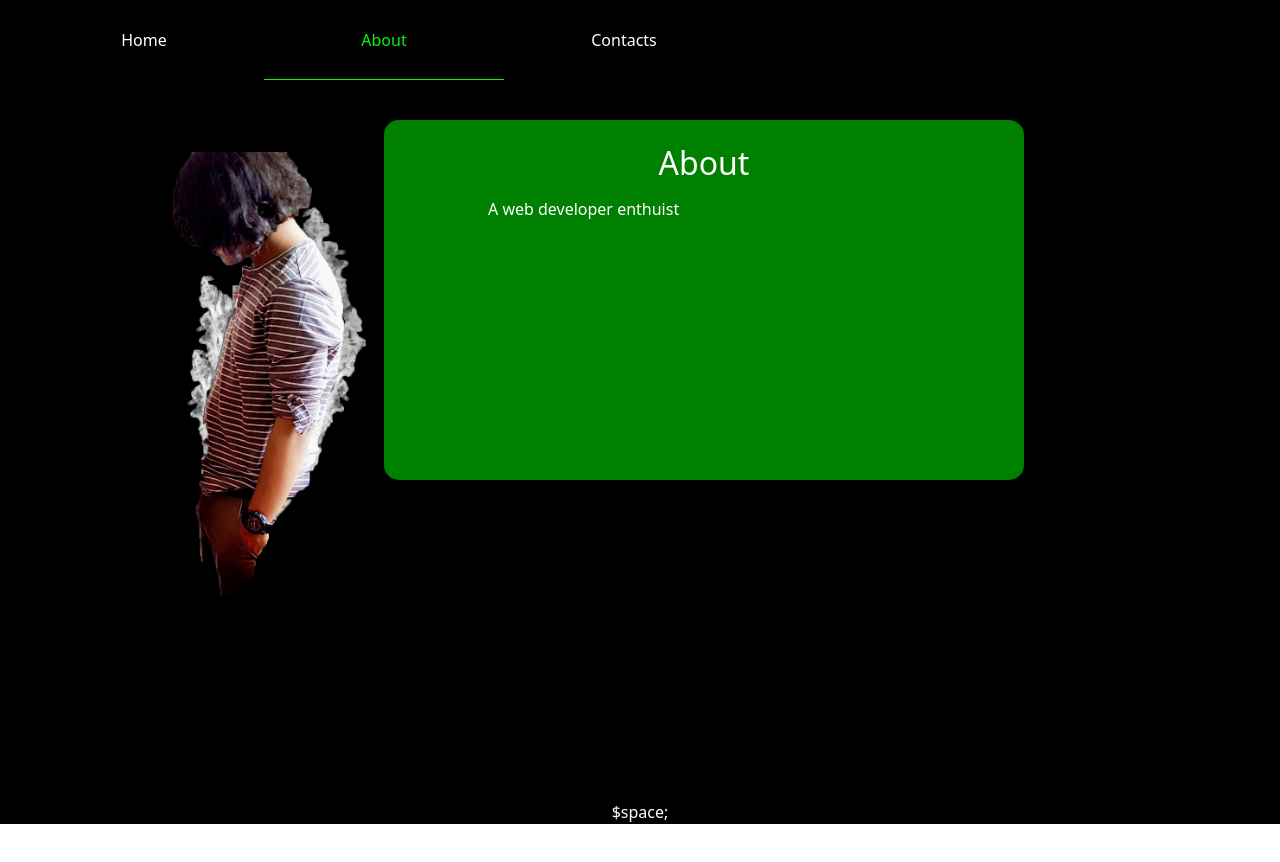
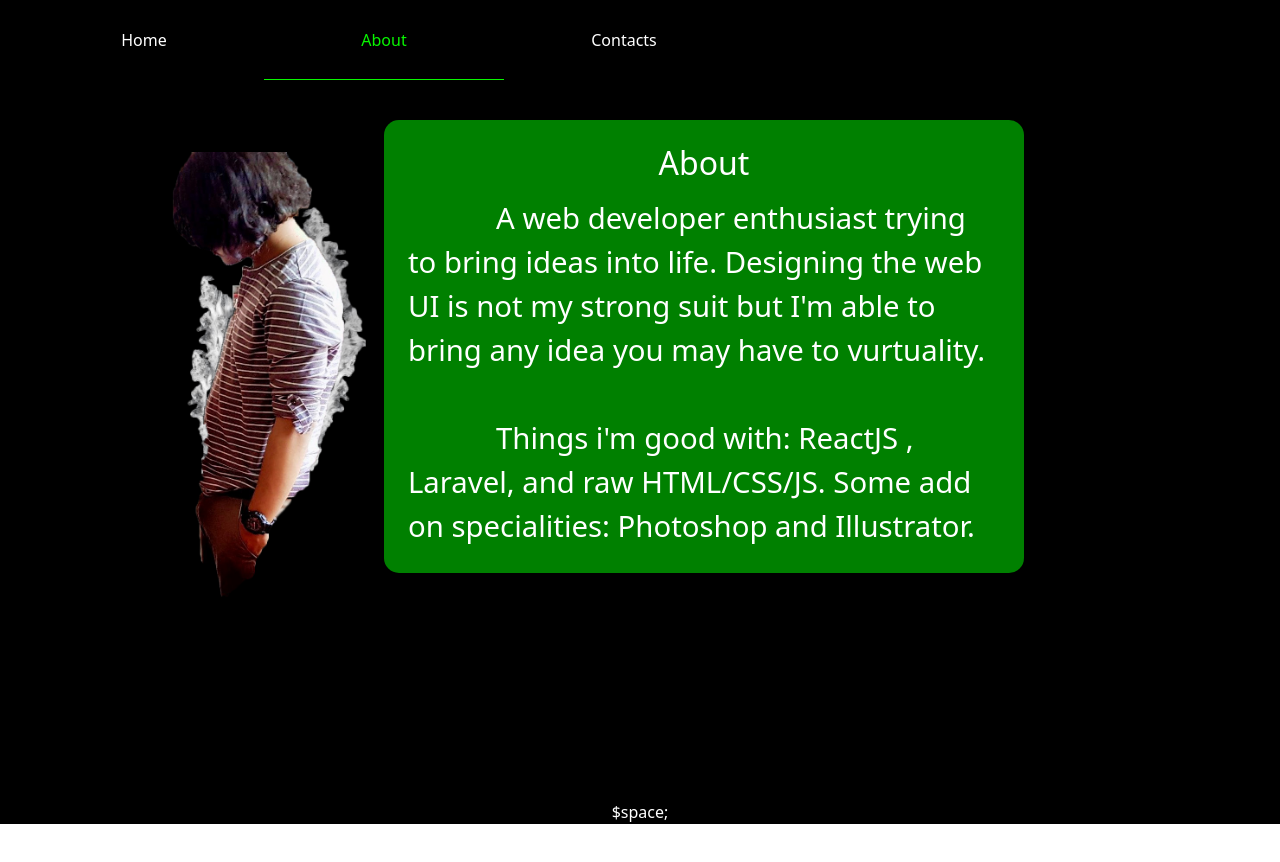
Before and after one commit to trickster1o1/my-portfolio, a React (Create React App) app: page / in a window 1280 px wide. Both pictures are taken after a click on the item "About". Shown: the top 862 px of the page. Built offline with nearby package versions, Linux system fonts and the light colour scheme.

Commit message:
about content

```diff
--- a/src/Front.js
+++ b/src/Front.js
@@ -162,7 +162,10 @@ function Front() {
                     <div className='f-about'>
                             $space;<div  id="abt"><h2 align='center' className='abt-cont'>About</h2><h2 className='contact-cont' align='center'>Contact</h2>
                                 <p className='abt-cont'>
-                                    <span className='leftSpace'>A</span> web developer enthuist
+                                    <span className='leftSpace'>A</span> web developer enthusiast trying to bring ideas into life. Designing the web UI is not my
+                                    strong suit but I'm able to bring any idea you may have to vurtuality.<br /><br />
+                                    <span className='leftSpace'>T</span>hings i'm good with: ReactJS , Laravel, and raw HTML/CSS/JS. Some add on specialities: Photoshop and
+                                    Illustrator.
                                 </p>
                                 <p align='center' className='contact-cont'>
                                     <form onSubmit={submitEmail}>
--- a/src/main.css
+++ b/src/main.css
@@ -506,7 +506,7 @@
     z-index: 950;
 } .leftSpace {
     display: inline-block;
-    padding-left: 5em !important;
+    padding-left: 3em !important;
 } form input[type='text'] {
     margin-bottom: .5em !important;
     width: 50%;
@@ -538,3 +538,8 @@
         opacity: 0;
     }
 }
+
+p.abt-cont {
+    font-size: 22pt;
+
+}
```
